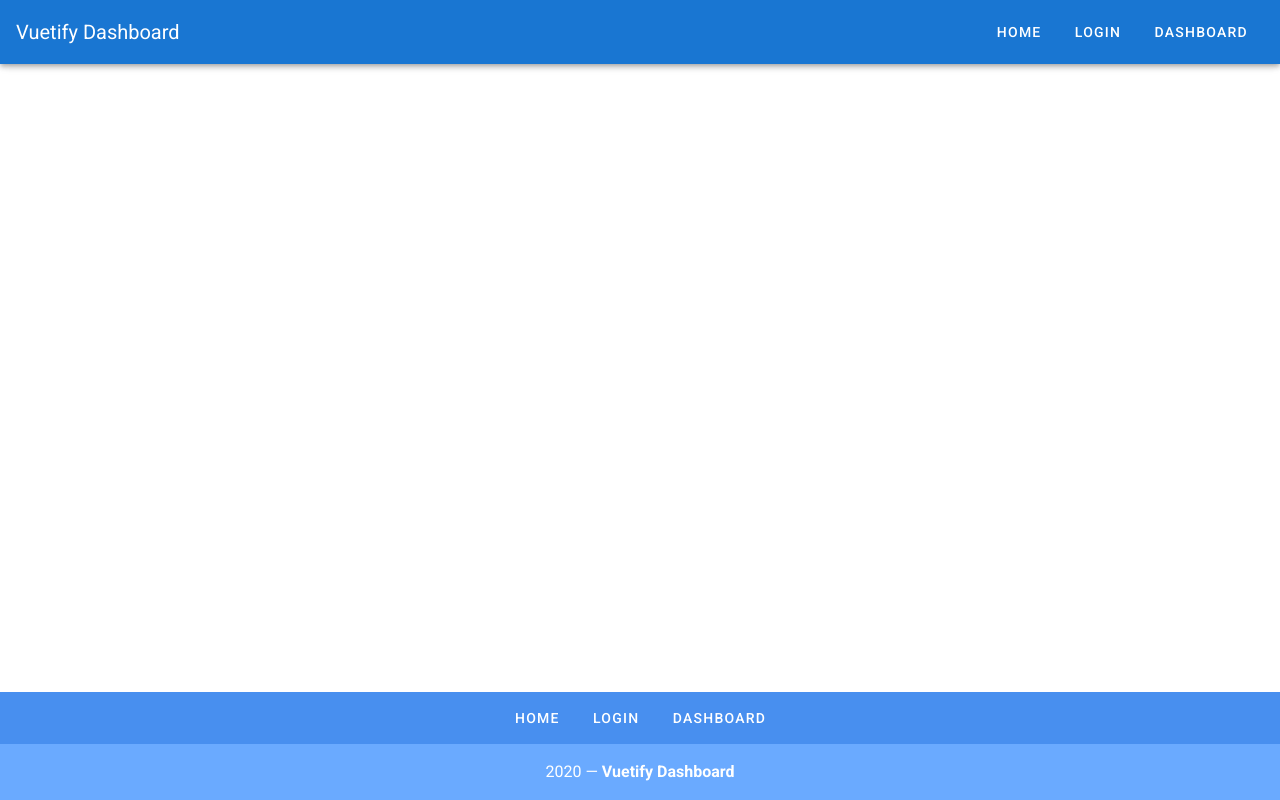
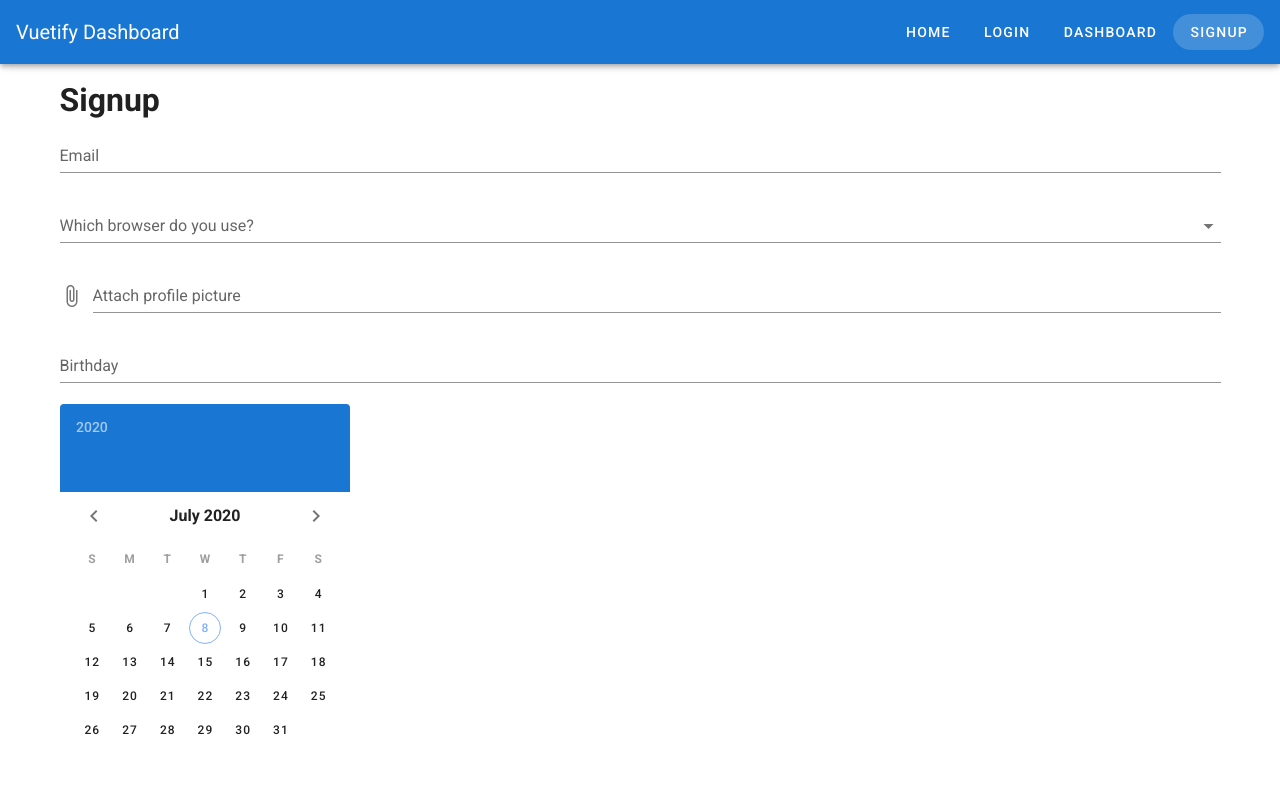
Before and after one commit to theshawning/vuetify-dashboard, a Vue app: page /signup in a window 1280 px wide. Shown: the top 800 px of the page. Built offline with nearby package versions, Linux system fonts and the light colour scheme.

Commit message:
created signup form

```diff
--- a/src/App.vue
+++ b/src/App.vue
@@ -53,6 +53,10 @@ export default {
       {
         label: "Dashboard",
         url: "/dashboard"
+      },
+      {
+        label: "Signup",
+        url: "/signup"
       }
     ]
   })
--- a/src/router/index.js
+++ b/src/router/index.js
@@ -27,6 +27,11 @@ const routes = [
     path: '/dashboard',
     name: 'dashboard',
     component: () => import('../views/Dashboard.vue')
+  },
+  {
+    path: '/signup',
+    name: 'signup',
+    component: () => import('../views/Signup.vue')
   }
 ]
 
--- /dev/null
+++ b/src/views/Signup.vue
@@ -0,0 +1,46 @@
+<template>
+  <v-container>
+    <v-row>
+      <v-col>
+        <h1>Signup</h1>
+        <v-form>
+          <v-text-field label="Email" type="email" />
+          <v-autocomplete label="Which browser do you use?" :items="browsers" />
+          <v-file-input label="Attach profile picture" />
+          <v-text-field
+            label="Birthday"
+            v-model="birthday"
+            readonly
+          />
+          <v-date-picker
+            v-model="birthday"
+          />
+          <v-checkbox label="Agree to terms and conditions" />
+          <v-btn type="submit" color="primary">Submit</v-btn>
+        </v-form>
+      </v-col>
+    </v-row>
+  </v-container>
+</template>
+
+<script>
+export default {
+  data() {
+    return {
+      browsers: [
+        "Chrome",
+        "Firefox",
+        "Safari",
+        "Edge",
+        "Brave",
+        "Internet Explorer",
+        "Opera"
+      ],
+      birthday: ""
+    };
+  }
+};
+</script>
+
+<style scoped>
+</style>
```
